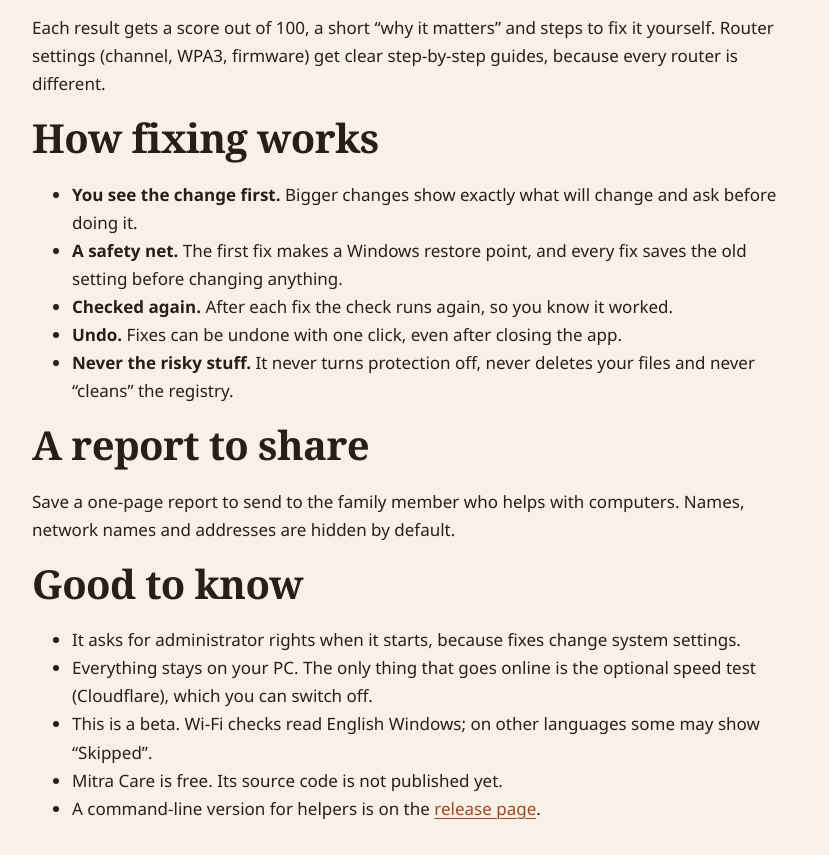
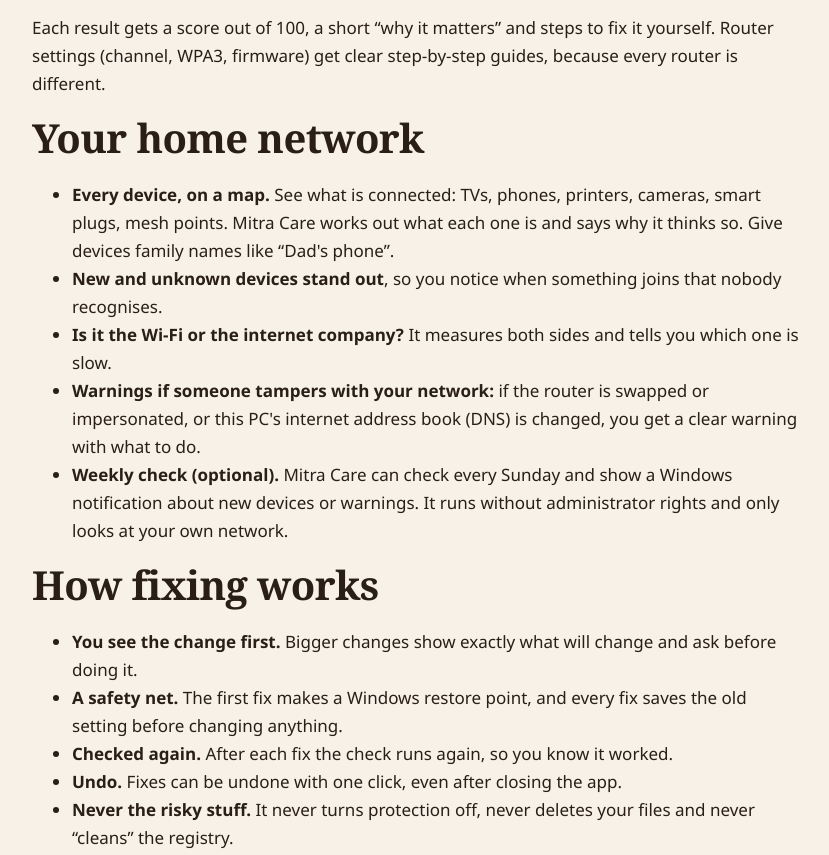
Before and after one commit to rNetGit/mitra-home, a plain HTML site: page mitra-care.html in a window 1280 px wide. Shown: the part 1508-2363 px from the top of the page, without its empty margins (222-1051 px from the left). Drawn offline with Linux system fonts and the light colour scheme.

Commit message:
Mitra Care 0.2.0: home network features and download links (#60)
Co-authored-by: Claude Opus 5.5 <noreply@anthropic.com>

```diff
--- a/mitra-care.html
+++ b/mitra-care.html
@@ -39,10 +39,10 @@
     <p class="lead">A free health check for your family's Windows PC, its Wi-Fi and your home network. It finds problems,
     explains them in plain English, fixes them with one click and checks again. It works offline: no AI, no account.</p>
     <div class="btns">
-      <a class="btn btn-accent" href="https://github.com/rNetGit/mitra-home/releases/download/mitra-care-0.1.0/MitraCare-0.1.0-win-x64.exe" rel="noopener">Download for Windows <span class="arr" aria-hidden="true">&rarr;</span></a>
-      <a class="btn btn-outline" href="https://github.com/rNetGit/mitra-home/releases/tag/mitra-care-0.1.0" rel="noopener">All files and checksums</a>
+      <a class="btn btn-accent" href="https://github.com/rNetGit/mitra-home/releases/download/mitra-care-0.2.0/MitraCare-0.2.0-win-x64.exe" rel="noopener">Download for Windows <span class="arr" aria-hidden="true">&rarr;</span></a>
+      <a class="btn btn-outline" href="https://github.com/rNetGit/mitra-home/releases/tag/mitra-care-0.2.0" rel="noopener">All files and checksums</a>
     </div>
-    <p class="small muted" style="margin-top:12px">Version 0.1.0 (beta) &middot; Windows 10 and 11, 64-bit &middot; 62 MB &middot;
+    <p class="small muted" style="margin-top:12px">Version 0.2.0 (beta) &middot; Windows 10 and 11, 64-bit &middot; 73 MB &middot;
     nothing to install, just run it &middot; signed by Rajesh Katukojwala. Because the signature is new, Windows may show
     &ldquo;Windows protected your PC&rdquo; the first time: choose <strong>More info</strong>, then <strong>Run anyway</strong>.</p>
 
@@ -60,6 +60,18 @@
     <p>Each result gets a score out of 100, a short &ldquo;why it matters&rdquo; and steps to fix it yourself. Router settings
     (channel, WPA3, firmware) get clear step-by-step guides, because every router is different.</p>
 
+    <h2 id="home-network">Your home network</h2>
+    <ul>
+      <li><strong>Every device, on a map.</strong> See what is connected: TVs, phones, printers, cameras, smart plugs, mesh
+      points. Mitra Care works out what each one is and says why it thinks so. Give devices family names like &ldquo;Dad's phone&rdquo;.</li>
+      <li><strong>New and unknown devices stand out</strong>, so you notice when something joins that nobody recognises.</li>
+      <li><strong>Is it the Wi-Fi or the internet company?</strong> It measures both sides and tells you which one is slow.</li>
+      <li><strong>Warnings if someone tampers with your network:</strong> if the router is swapped or impersonated, or this
+      PC's internet address book (DNS) is changed, you get a clear warning with what to do.</li>
+      <li><strong>Weekly check (optional).</strong> Mitra Care can check every Sunday and show a Windows notification
+      about new devices or warnings. It runs without administrator rights and only looks at your own network.</li>
+    </ul>
+
     <h2 id="fixing">How fixing works</h2>
     <ul>
       <li><strong>You see the change first.</strong> Bigger changes show exactly what will change and ask before doing it.</li>
@@ -72,17 +84,18 @@
     </ul>
 
     <h2 id="report">A report to share</h2>
-    <p>Save a one-page report to send to the family member who helps with computers. Names, network names and addresses are
-    hidden by default.</p>
+    <p>Save a one-page report to send to the family member who helps with computers, with the health check and the home
+    network map. Names, network names and addresses are hidden by default.</p>
 
     <h2 id="good-to-know">Good to know</h2>
     <ul>
-      <li>It asks for administrator rights when it starts, because fixes change system settings.</li>
-      <li>Everything stays on your PC. The only thing that goes online is the optional speed test (Cloudflare), which you can
-      switch off.</li>
+      <li>It asks for administrator rights when it starts, because fixes change system settings. You can say No and still
+      run the checks that don't need them.</li>
+      <li>Everything stays on your PC. The home network scan only talks to devices in your own home. The only things that go
+      online are the optional speed test (Cloudflare) and a few pings to measure the internet delay.</li>
       <li>This is a beta. Wi-Fi checks read English Windows; on other languages some may show &ldquo;Skipped&rdquo;.</li>
       <li>Mitra Care is free. Its source code is not published yet.</li>
-      <li>A command-line version for helpers is on the <a href="https://github.com/rNetGit/mitra-home/releases/tag/mitra-care-0.1.0" rel="noopener">release page</a>.</li>
+      <li>A command-line version for helpers is on the <a href="https://github.com/rNetGit/mitra-home/releases/tag/mitra-care-0.2.0" rel="noopener">release page</a>.</li>
     </ul>
   </div>
 </section>
```
